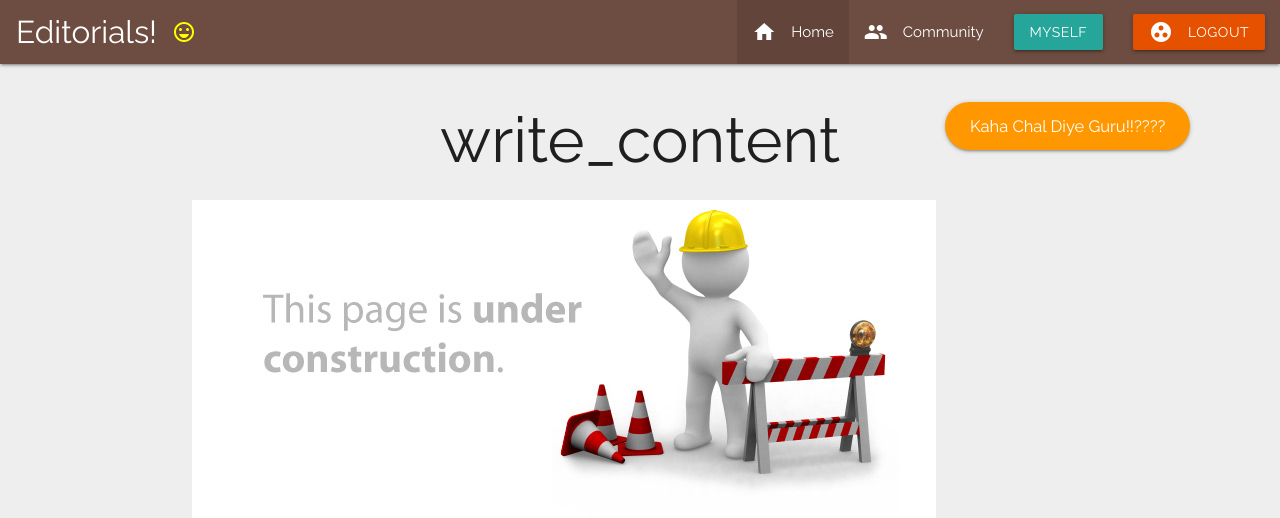
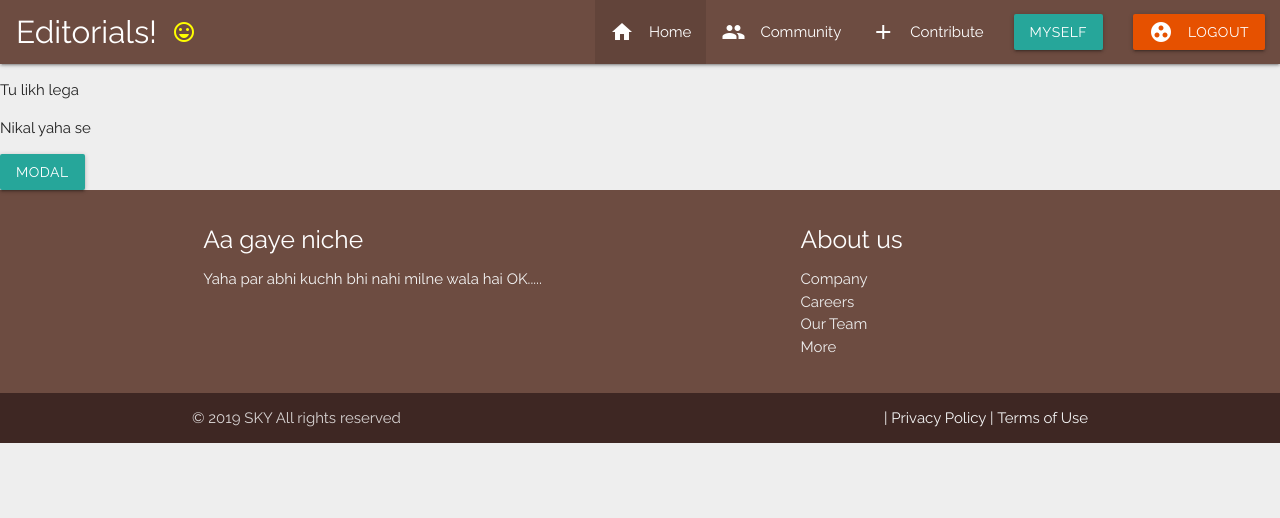
Before and after one commit to nsky80/editorial, a Django app: page /write_content in a window 1280 px wide. Shown: the top 518 px of the page. Run offline with Django 3.2, Linux system fonts and the light colour scheme; a user stored in the database is signed in; data comes from the database, SQL or seed files in the repository; both versions use the stored data as it was after the commit; some libraries are stand-ins or nearby versions.

Commit message:
Add feature contribute in navbar

```diff
--- a/mysite/main/templates/main/header_form.html
+++ b/mysite/main/templates/main/header_form.html
@@ -45,7 +45,6 @@
 <body class="slides film noPreload animated">
 
 	{% include 'main/includes/navbar.html' %}
-	{% include 'main/includes/fixed_action_button.html' %}
     {% include 'main/includes/messaging.html' %}
 	{% block content %}
 	{% endblock %}
--- a/mysite/main/templates/main/includes/fixed_action_button.html
+++ b/mysite/main/templates/main/includes/fixed_action_button.html
@@ -2,10 +2,30 @@
     <a class="btn-floating btn-large red">
       <i class="large material-icons">mode_edit</i>
     </a>
+
     <ul>
       <li><a class="btn-floating red tooltipped" data-position="left" data-tooltip="Analysis"><i class="material-icons">insert_chart</i></a></li>
-      <li><a class="btn-floating yellow darken-1 tooltipped" data-position="left" data-tooltip="Write your own Essay"><i class="material-icons">format_quote</i></a></li>
+      {% if user.is_authenticated %}
+        <li><a href="/write_content" class="btn-floating yellow darken-1 tooltipped " data-position="left" data-tooltip="Write your own Essay"><i class="material-icons black">add_circle_outline</i></a></li>
+      {% else %}
+        <li><a href="#modal12" class="btn-floating yellow darken-1 tooltipped modal-trigger" data-position="left" data-tooltip="Write your own Essay"><i class="material-icons black">add_circle_outline</i></a></li>
+      {% endif %}
       <li><a class="btn-floating green tooltipped" data-position="left" data-tooltip="Upload"><i class="material-icons">publish</i></a></li>
       <li><a href="/feedback" class="btn-floating blue tooltipped" data-position="left" data-tooltip="Give Feedback"><i class="material-icons">feedback</i></a></li>
     </ul>
+
+  <!-- Modal Structure -->
+  <div id="modal12" class="modal">
+      <div class="modal-content" style="color: black">
+        <h4>Write your own Content and Contribute to Open-source</h4>
+        <p>For writing your own content you must be sign in!</p>
+      </div>
+      <div class="modal-footer">
+        <a href="#" class="modal-close waves-effect waves-green btn">Go Back</a>
+        <a href="/register" class="waves-effect waves-light btn"><i class="material-icons left">people</i><b>Register</b></a>
+        <a href="/login" class="waves-effect waves-light btn orange darken-4"><i class="material-icons left">group_work</i><b>Login</b></a>
+
+      </div>
+    </div>
+
   </div>
--- a/mysite/main/templates/main/includes/navbar.html
+++ b/mysite/main/templates/main/includes/navbar.html
@@ -10,6 +10,7 @@
                 <li class="active"><a href="/"><i class="material-icons left">home</i>Home</a></li>
                 <li><a href="/community"><i class="material-icons left">people</i>Community</a></li>
                 {% if user.is_authenticated %}
+                    <li class="tooltipped" data-position="down" data-tooltip="Contribute"><a href="/write_content"><i class="material-icons left">add</i>Contribute</a></li>
 
                     <li>                         <!-- Dropdown Trigger -->
                         <a class='dropdown-trigger btn' href='#' data-target='dropdown1'>{{user.username}}</a>
@@ -40,6 +41,7 @@
         <li class="active"><a href="/"><i class="material-icons left">home</i>Home</a></li>
         <li><a href="#"><i class="material-icons left">people</i>Community</a></li>
         {% if user.is_authenticated %}
+            <li><a href="/write_content"><i class="material-icons left">add</i>Contribute</a></li>
             <li>
                 <ul id="dropdown2" class="dropdown-content">
                     <li><a href="/account">Account</a></li>
--- a/mysite/main/templates/main/login.html
+++ b/mysite/main/templates/main/login.html
@@ -24,7 +24,7 @@
                 </form>
                 <br>
                 If you don't have an account <a href="/register" class="waves-effect waves-light btn"><i class="material-icons left">
-                people</i>Register</a> instead.
+                people</i><b>Register</b></a> instead.
           </div>
         </div>
 
--- a/mysite/main/templates/main/register.html
+++ b/mysite/main/templates/main/register.html
@@ -21,8 +21,8 @@
 
                       </form>
                       <br>
-                      If you already have an account <a href="/login" class="waves-effect waves-light btn">
-                      <i class="material-icons left">group_work</i>Login</a> instead.
+                      If you already have an account <a href="/login" class="waves-effect waves-light btn orange darken-4">
+                      <i class="material-icons left">group_work</i><b>Login</b></a> instead.
                 </div>
               </div>
 
--- /dev/null
+++ b/mysite/main/templates/main/user_write.html
@@ -0,0 +1,25 @@
+{% extends "main/header.html" %}
+
+{% block content %}
+
+        <p>Tu likh lega</p>
+
+        <p>Nikal yaha se</p>
+
+        <!-- Modal Trigger -->
+        <a class="waves-effect waves-light btn modal-trigger" href="#modal1">Modal</a>
+
+        <!-- Modal Structure -->
+        <div id="modal1" class="modal">
+            <div class="modal-content">
+            <h4>Modal Header</h4>
+            <p>A bunch of text</p>
+            </div>
+            <div class="modal-footer">
+            <a href="#!" class="modal-close waves-effect waves-green btn-flat">Agree</a>
+            </div>
+        </div>
+
+
+
+{% endblock %}
--- a/mysite/main/urls.py
+++ b/mysite/main/urls.py
@@ -13,6 +13,7 @@
 	path('community', views.community, name="community"),
 	path('account', views.account, name="account"),
 	path('experiment', views.experiment, name="experiment"),
+	path('write_content', views.write_request, name="write_content"),
 	path('<single_slug>', views.single_slug, name="single_slug"),
 ]
 
--- a/mysite/main/views.py
+++ b/mysite/main/views.py
@@ -1,6 +1,6 @@
 from django.shortcuts import render, redirect
 from .models import Essay, EssaySeries, EssayCategory
-from django.http import HttpResponse
+from django.http import HttpResponse, HttpResponseRedirect
 from django.contrib import messages
 from django.contrib.auth import login, logout, authenticate
 from django.contrib.auth.forms import UserCreationForm, AuthenticationForm
@@ -82,6 +82,7 @@
 
 def login_request(request):
 	if request.user.is_authenticated:
+		# return HttpResponse('<script>history.back();</script>')
 		return redirect("main:account")
 	if request.method == "POST":
 		form = AuthenticationForm(request=request, data=request.POST)
@@ -92,7 +93,7 @@
 			if user is not None:
 				login(request, user)
 				messages.info(request, f"You are now logged in as {username}")
-				return redirect("/")
+				return HttpResponse('<script>javascript:history.go(-2);</script>')
 			else:
 				messages.error(request, "Invalid username or password.")
 		else:
@@ -169,3 +170,13 @@
 				 )
 	else:
 		return redirect("main:about")
+
+
+def write_request(request):
+	if request.user.is_authenticated:
+		return render(request=request,
+						template_name="main/user_write.html",
+						)
+	else:
+		messages.warning(request, f"For Community Login first!")
+		return redirect("main:login")
```
Also changed, not shown: mysite/main/templates/main/includes/navbar_buttons_desktop.html (deleted, +0 -28 lines), mysite/main/templates/main/includes/navbar_buttons_mobile.html (deleted, +0 -23 lines), mysite/db.sqlite3.
